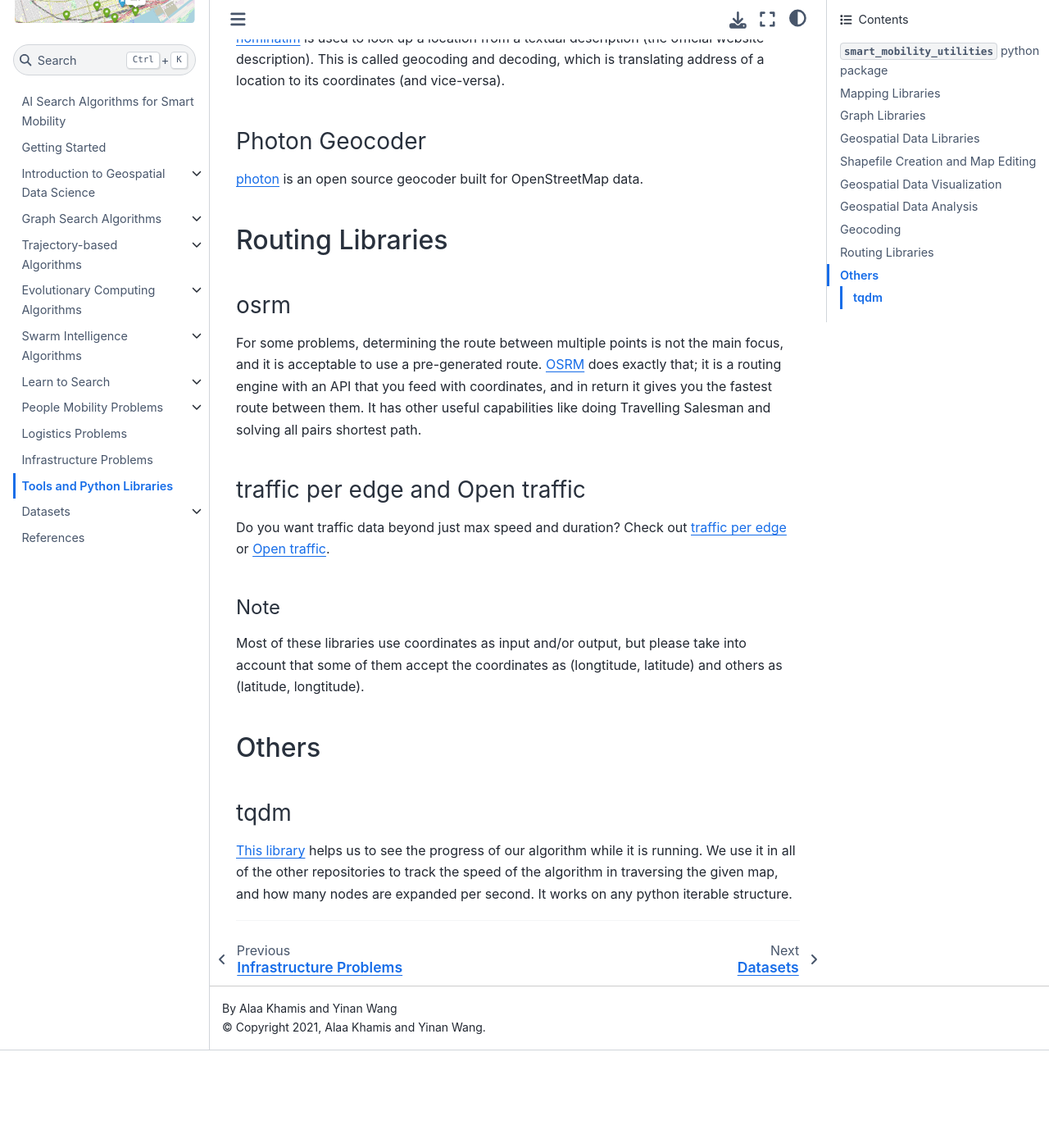
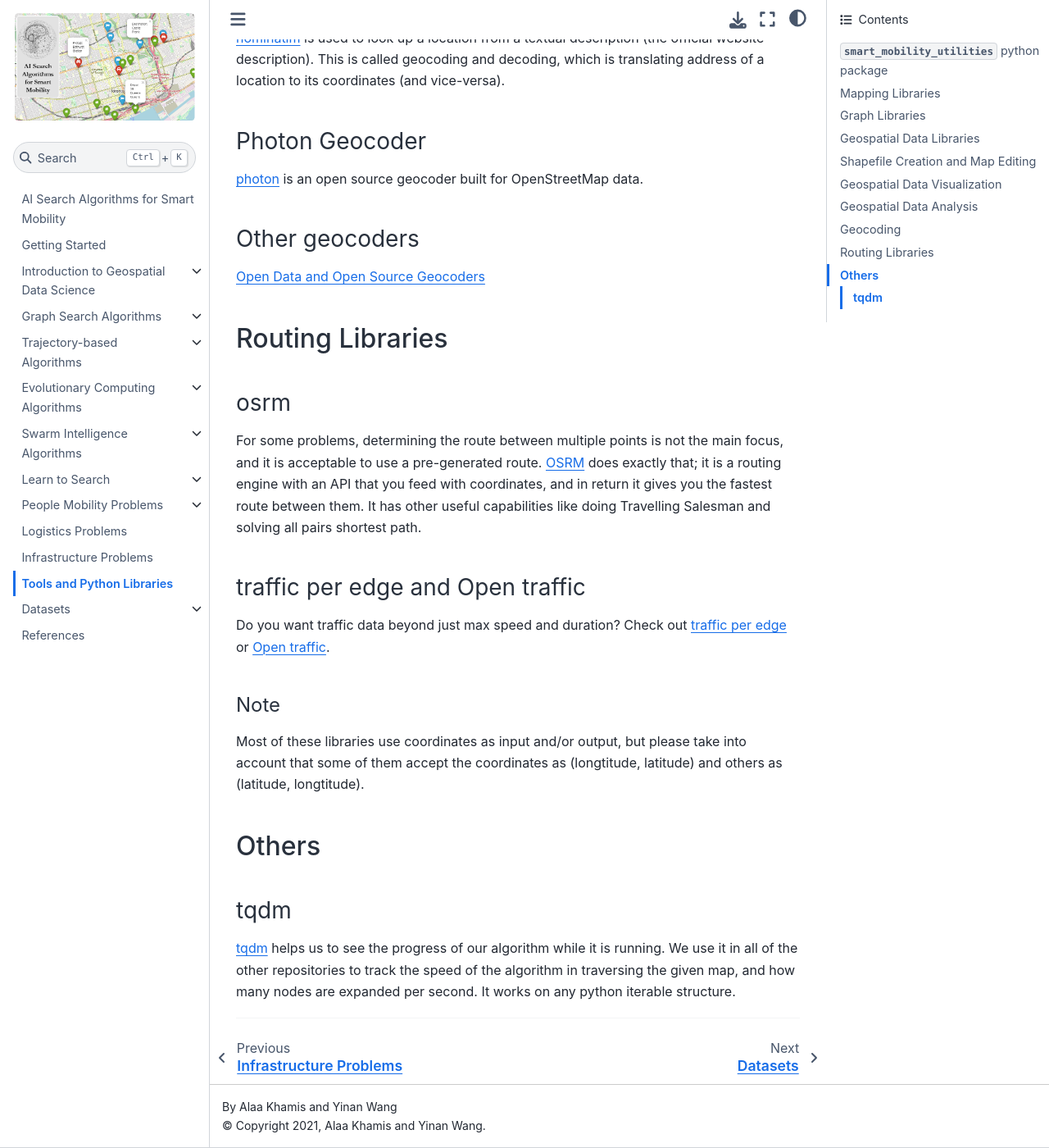
Before and after one commit to SmartMobilityAlgorithms/book, a Jupyter Book: the page built from content/ToolsAndPythonLibraries/index.md, in a window 1280 px wide and 1400 px high, scrolled down 4149 px. Shown: the whole window at 82% size. Built offline with Jupyter Book 1.0.4 settings and Sphinx 7.4.7 and the Sphinx Book theme 1.1.4, drawn with Linux system fonts in a browser that asks for light colours; pages that are not in the unit, such as notebooks, are missing from menus; comment, search, counter and statistics services are not loaded; before the commit the page ends 5430 px from its top, so only the background shows below that.

Commit message:
updated tools

```diff
--- a/content/ToolsAndPythonLibraries/index.md
+++ b/content/ToolsAndPythonLibraries/index.md
@@ -110,6 +110,10 @@
 
 [photon](https://github.com/komoot/photon) is an open source geocoder built for OpenStreetMap data.
 
+### Other geocoders
+
+[Open Data and Open Source Geocoders](https://blog.batchgeo.com/open-data-open-source-geocoders/)
+
 
 ## Routing Libraries
 
@@ -130,6 +134,6 @@
 
 ### tqdm
 
-[This library](https://github.com/tqdm/tqdm) helps us to see the progress of our algorithm while it is running. We use it in all of the other repositories to track the speed of the algorithm in traversing the given map, and how many nodes are expanded per second. It works on any python iterable structure.
+[tqdm](https://github.com/tqdm/tqdm) helps us to see the progress of our algorithm while it is running. We use it in all of the other repositories to track the speed of the algorithm in traversing the given map, and how many nodes are expanded per second. It works on any python iterable structure.
 
 ---
```
